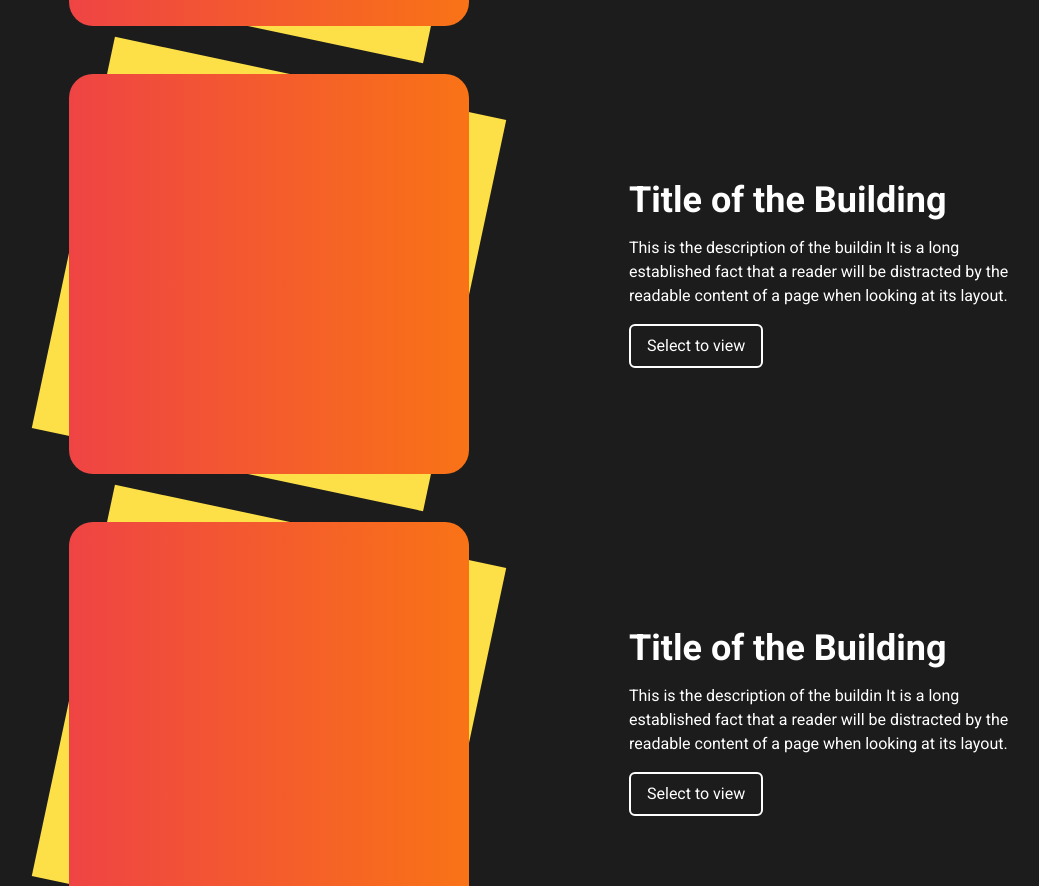
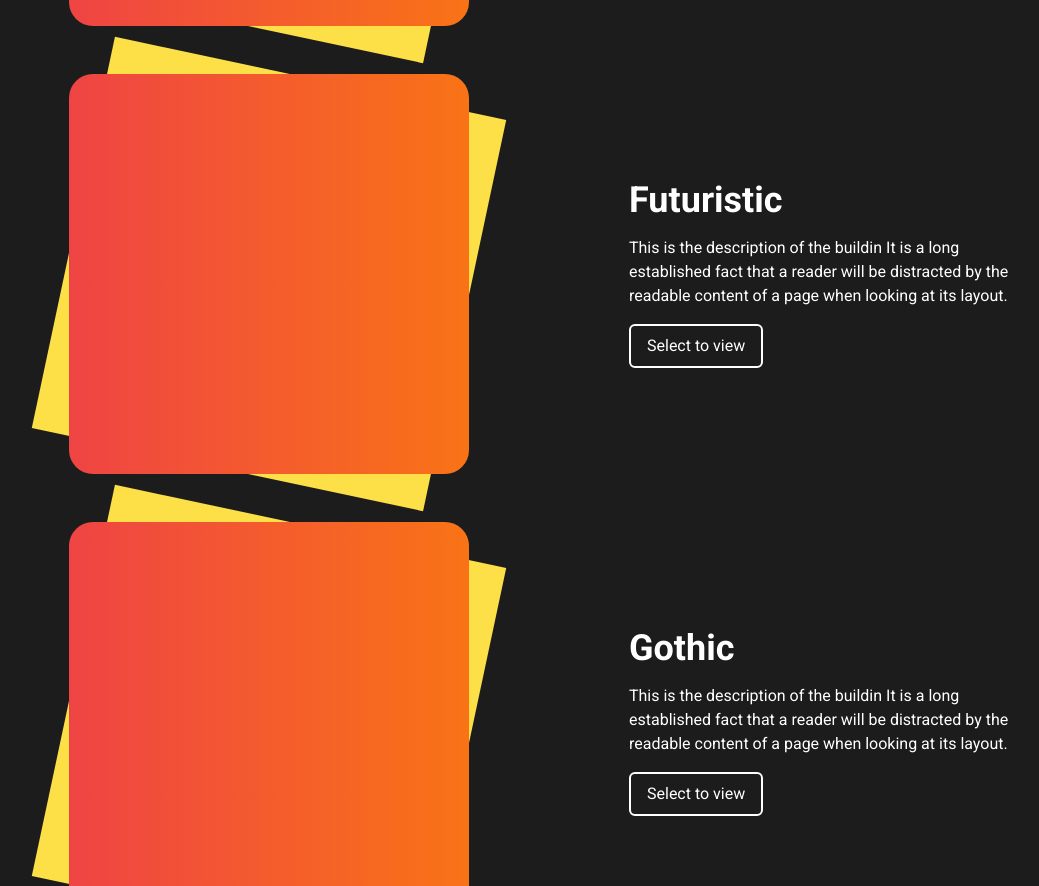
Before and after one commit to EnsarSulejmani/computerGraaphicsProject, a Next.js app: page / in a window 1280 px wide. Shown: the part 1238-2124 px from the top of the page, without its empty margins (91-1130 px from the left). Built offline with nearby package versions, Linux system fonts and the light colour scheme.

Commit message:
State Connection
connected useState's between child and parent components. Almost finished with InfinitePlain and portfolio list

```diff
--- a/app/page.tsx
+++ b/app/page.tsx
@@ -11,7 +11,9 @@ export default function Home() {
   const [StateMachine, setStateMachine] = useState(0);
   const [Hide, setHide] = useState(" hidden ");
   const [Show, setShow] = useState("");
-  const [IsLoading, SetIsLoading] = useState(0);
+  const [IsLoading, setIsLoading] = useState(0);
+  const [HasBuilding, setHasBuilding] = useState(false);
+  const [BuildingModelName, setBuildingModelName] = useState("");
 
   const animateBlackScreen = (toOpacity: number, onComplete?: () => void) => {
     gsap.to(".black-screen", {
@@ -24,7 +26,7 @@ export default function Home() {
   const ChangeState = () => {
     if (IsLoading) return; // Prevent simultaneous triggers
 
-    SetIsLoading(1); // Set loading state
+    setIsLoading(1); // Set loading state
     animateBlackScreen(1, () => {
       // Callback after animation completes
       switch (StateMachine) {
@@ -32,18 +34,21 @@ export default function Home() {
           setStateMachine(1);
           setHide("");
           setShow(" hidden ");
+          console.log(BuildingModelName);
           break;
         case 1:
           setStateMachine(0);
           setHide(" hidden ");
           setShow("");
+          console.log(BuildingModelName);
+
           break;
         default:
           console.log("Cannot Change Scene");
       }
 
       animateBlackScreen(0, () => {
-        SetIsLoading(0); // End loading state
+        setIsLoading(0); // End loading state
       });
     });
   };
@@ -59,8 +64,12 @@ export default function Home() {
 
       {/* Content */}
       <div>
-        <InfinitePlain visibility={Show} />
-        <PortfolioList visibility={Show} />
+        <InfinitePlain visibility={Show} hasBuildingSelected={HasBuilding} />
+        <PortfolioList
+          visibility={Show}
+          setBuildingModelName={setBuildingModelName}
+          setHasBuilding={setHasBuilding}
+        />
         <CompanyInfo visibility={Show} />
 
         <SimulatedGame visibility={Hide} />
--- a/components/InfinitePlain.tsx
+++ b/components/InfinitePlain.tsx
@@ -5,6 +5,7 @@ import * as THREE from "three";
 
 type Props = {
   visibility: string;
+  hasBuildingSelected: boolean;
 };
 
 export default function InfinitePlain(props: Props) {
@@ -109,12 +110,23 @@ export default function InfinitePlain(props: Props) {
           Welcome to the interactive portfolio of LINE9, your best architecture
           firm in all of North Macedonia
         </p>
+        {props.hasBuildingSelected == false ? (
           <a
             href="#catalogue"
             className="border-2 border-white px-4 py-2 rounded-md my-2 hover:bg-yellow-300 ease-in-out duration-300"
           >
             Catalogue
           </a>
+        ) : (
+          <button
+            className="border-2 border-white px-4 py-2 rounded-md my-2 hover:bg-yellow-300 ease-in-out duration-300"
+            onClick={() => {
+              console.log("Building is loaded and transition is ready");
+            }}
+          >
+            View in 3d
+          </button>
+        )}
       </div>
     </div>
   );
--- a/components/PortfolioList.tsx
+++ b/components/PortfolioList.tsx
@@ -1,74 +1,61 @@
 type Props = {
-  visibility: String;
+  visibility: string;
+  setBuildingModelName: (name: string) => void;
+  setHasBuilding: (hasBuilding: boolean) => void;
 };
 
-export default function PortfolioList(props: Props) {
+export default function PortfolioList({
+  visibility,
+  setBuildingModelName,
+  setHasBuilding,
+}: Props) {
+  const isBrowser = () => typeof window !== "undefined"; //The approach recommended by Next.js
+
+  function scrollToTop() {
+    if (!isBrowser()) return;
+    window.scrollTo({ top: 0, behavior: "smooth" });
+  }
+
+  const buildingModelNames = {
+    name: ["Modern", "Futuristic", "Gothic"],
+  };
+
   return (
     <div>
       <div
-        className={`w-full h-full flex justify-center mt-16 ${props.visibility}`}
+        className={`w-full h-full flex justify-center mt-16 ${visibility}`}
         id="catalogue"
       >
         <ul className="w-[960px] h-auto space-y-12">
-          {/* Item 1 */}
-          <li className="flex justify-between items-center">
+          {/* Mapping Buildings */}
+          {buildingModelNames.name.map((name, k) => (
+            <li className="flex justify-between items-center" key={k}>
               {/* Background of the image */}
               <div className="bg-yellow-300 rotate-12 w-[400px] h-[400px] relative">
                 {/* Image placeholder */}
                 <div className="bg-gradient-to-r from-red-500 to-orange-500 rounded-3xl  -rotate-12 w-[400px] h-[400px] absolute"></div>
               </div>
               <div className="w-[400px] h-full space-y-4">
-              <h1 className="text-4xl font-bold">Title of the Building</h1>
+                <h1 className="text-4xl font-bold">{name}</h1>
                 <p>
-                This is the description of the buildin It is a long established
-                fact that a reader will be distracted by the readable content of
-                a page when looking at its layout.{" "}
+                  This is the description of the buildin It is a long
+                  established fact that a reader will be distracted by the
+                  readable content of a page when looking at its layout.{" "}
                 </p>
-              <button className="border-2 border-white px-4 py-2 rounded-md my-2 hover:bg-yellow-300 ease-in-out duration-300">
+                <button
+                  className="border-2 border-white px-4 py-2 rounded-md my-2 hover:bg-yellow-300 ease-in-out duration-300"
+                  value={name}
+                  onClick={() => {
+                    setBuildingModelName(name);
+                    setHasBuilding(true);
+                    scrollToTop();
+                  }}
+                >
                   Select to view
                 </button>
               </div>
             </li>
-
-          {/* Item 2 */}
-          <li className="flex justify-between items-center">
-            {/* Background of the image */}
-            <div className="bg-yellow-300 rotate-12 w-[400px] h-[400px] relative">
-              {/* Image placeholder */}
-              <div className="bg-gradient-to-r from-red-500 to-orange-500 rounded-3xl  -rotate-12 w-[400px] h-[400px] absolute"></div>
-            </div>
-            <div className="w-[400px] h-full space-y-4">
-              <h1 className="text-4xl font-bold">Title of the Building</h1>
-              <p>
-                This is the description of the buildin It is a long established
-                fact that a reader will be distracted by the readable content of
-                a page when looking at its layout.{" "}
-              </p>
-              <button className="border-2 border-white px-4 py-2 rounded-md my-2 hover:bg-yellow-300 ease-in-out duration-300">
-                Select to view
-              </button>
-            </div>
-          </li>
-
-          {/* Item 3 */}
-          <li className="flex justify-between items-center">
-            {/* Background of the image */}
-            <div className="bg-yellow-300 rotate-12 w-[400px] h-[400px] relative">
-              {/* Image placeholder */}
-              <div className="bg-gradient-to-r from-red-500 to-orange-500 rounded-3xl  -rotate-12 w-[400px] h-[400px] absolute"></div>
-            </div>
-            <div className="w-[400px] h-full space-y-4">
-              <h1 className="text-4xl font-bold">Title of the Building</h1>
-              <p>
-                This is the description of the buildin It is a long established
-                fact that a reader will be distracted by the readable content of
-                a page when looking at its layout.{" "}
-              </p>
-              <button className="border-2 border-white px-4 py-2 rounded-md my-2 hover:bg-yellow-300 ease-in-out duration-300">
-                Select to view
-              </button>
-            </div>
-          </li>
+          ))}
         </ul>
       </div>
     </div>
```
Lines whose indentation alone changed are shown as unchanged.
